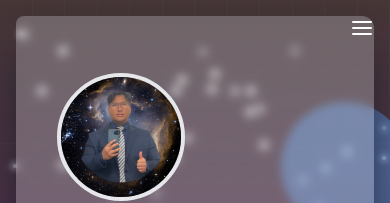
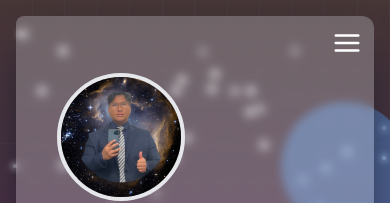
Before and after one commit to jstellmacher/portfo-frontend, a React (Vite) app: page / in a window 390 px wide. Shown: the top 203 px of the page. Built offline with nearby package versions, Linux system fonts and the light colour scheme.

Commit message:
updates mobile nav component to work nicely

```diff
--- a/src/components/CollapsibleNav.jsx
+++ b/src/components/CollapsibleNav.jsx
@@ -11,6 +11,19 @@ const CollapsibleNav = () => {
   const [showLoginForm, setShowLoginForm] = useState(false);
   const [isOpen, setIsOpen] = useState(false);
 
+  // Style constants
+  const navButtonStyles = `fixed top-4 right-4 z-50 bg-transparent border-none text-white cursor-pointer text-3xl p-3`;
+  const navContainerStyles = `flex flex-col p-4 space-y-4 bg-white bg-opacity-30 backdrop-blur-md border border-white border-opacity-20 rounded-lg shadow-lg text-white`;
+  const navItemStyles = `block px-4 py-2 rounded-lg hover:bg-blue-500`;
+  const activeLinkStyles = `bg-blue-500 text-white`;
+  const formStyles = `flex flex-col space-y-2 mt-2`;
+  const inputStyles = `px-3 py-2 rounded-lg border border-gray-300 bg-white bg-opacity-80`;
+  const buttonStyles = `bg-blue-500 text-white hover:bg-blue-600 px-4 py-2 rounded-lg`;
+  const errorStyles = `text-red-500 text-sm`;
+  const navOpenStyles = `fixed inset-0 transition-transform transform ${isOpen ? 'translate-x-0' : 'translate-x-full'} z-40`;
+  const navClosedStyles = `fixed inset-0 transition-transform transform ${isOpen ? 'translate-x-0' : 'translate-x-full'} z-40`;
+
+  // Event handlers
   const handleLogin = async (e) => {
     e.preventDefault();
     try {
@@ -46,45 +59,45 @@ const CollapsibleNav = () => {
 
   return (
     <>
-      <button className="nav-menu-button" onClick={toggleNav}>
-        {isOpen ? <FiX size={24} /> : <FiMenu size={24} />}
+      <button className={navButtonStyles} onClick={toggleNav}>
+        {isOpen ? <FiX /> : <FiMenu />}
       </button>
-      <nav className={`collapsible-nav ${isOpen ? 'open' : ''}`}>
-        <div className="nav-container">
-          <ul className="flex flex-col space-y-4 text-white">
+      <nav className={`${isOpen ? navOpenStyles : navClosedStyles}`}>
+        <div className={navContainerStyles}>
+          <ul className="flex flex-col space-y-4">
             <li>
-              <NavLink exact to="/" activeClassName="bg-blue-500" className="hover:bg-blue-500 px-3 py-2 rounded">Home</NavLink>
+              <NavLink exact to="/" activeClassName={activeLinkStyles} className={navItemStyles}>Home</NavLink>
             </li>
             <li>
-              <NavLink to="/about" activeClassName="bg-blue-500" className="hover:bg-blue-500 px-3 py-2 rounded">About</NavLink>
+              <NavLink to="/about" activeClassName={activeLinkStyles} className={navItemStyles}>About</NavLink>
             </li>
             <li>
-              <NavLink to="/projects" activeClassName="bg-blue-500" className="hover:bg-blue-500 px-3 py-2 rounded">Projects</NavLink>
+              <NavLink to="/projects" activeClassName={activeLinkStyles} className={navItemStyles}>Projects</NavLink>
             </li>
             <li>
-              <NavLink to="/blog" activeClassName="bg-blue-500" className="hover:bg-blue-500 px-3 py-2 rounded">Blog</NavLink>
+              <NavLink to="/blog" activeClassName={activeLinkStyles} className={navItemStyles}>Blog</NavLink>
             </li>
             <li>
-              <NavLink to="/contact" activeClassName="bg-blue-500" className="hover:bg-blue-500 px-3 py-2 rounded">Contact</NavLink>
+              <NavLink to="/contact" activeClassName={activeLinkStyles} className={navItemStyles}>Contact</NavLink>
             </li>
             <li>
-              <NavLink to="/learned" activeClassName="bg-blue-500" className="hover:bg-blue-500 px-3 py-2 rounded">Learned</NavLink>
+              <NavLink to="/learned" activeClassName={activeLinkStyles} className={navItemStyles}>Learned</NavLink>
             </li>
             {isAdmin ? (
               <li>
-                <button onClick={handleLogout} className="hover:bg-blue-500 px-3 py-2 rounded">Logout</button>
+                <button onClick={handleLogout} className={buttonStyles}>Logout</button>
               </li>
             ) : (
               <li>
-                <button onClick={toggleLoginForm} className="hover:bg-blue-500 px-3 py-2 rounded">Login</button>
+                <button onClick={toggleLoginForm} className={buttonStyles}>Login</button>
                 {showLoginForm && (
-                  <form onSubmit={handleLogin} className="flex flex-col space-y-2 mt-2">
-                    <input type="text" placeholder="Username" value={username} onChange={handleUsernameChange} className="px-3 py-2 rounded" />
-                    <input type="password" placeholder="Password" value={password} onChange={handlePasswordChange} className="px-3 py-2 rounded" />
-                    <button type="submit" className="hover:bg-blue-500 px-3 py-2 rounded">Submit</button>
+                  <form onSubmit={handleLogin} className={formStyles}>
+                    <input type="text" placeholder="Username" value={username} onChange={handleUsernameChange} className={inputStyles} />
+                    <input type="password" placeholder="Password" value={password} onChange={handlePasswordChange} className={inputStyles} />
+                    <button type="submit" className={buttonStyles}>Submit</button>
                   </form>
                 )}
-                {error && <p className="text-red-500">{error}</p>}
+                {error && <p className={errorStyles}>{error}</p>}
               </li>
             )}
           </ul>
--- a/src/styles.css
+++ b/src/styles.css
@@ -94,14 +94,23 @@
   .nav-menu-button {
     display: block;
     position: fixed;
-    top: 1rem;
-    right: 1rem;
+    top: 1.5rem; /* Adjust the distance from the top */
+    right: 1.5rem; /* Adjust the distance from the right */
     z-index: 1100; /* Ensure the button is always on top */
     background-color: transparent;
     border: none;
     color: white;
     cursor: pointer;
+    font-size: 2rem; /* Increase icon size */
+    padding: 0.5rem; /* Add padding for better click area */
   }
+
+  .nav-menu-button svg {
+    width: 2rem; /* Increase icon width */
+    height: 2rem; /* Increase icon height */
+  }
+
+
 
   .collapsible-nav {
     width: 250px; /* Adjust width as needed */
```
